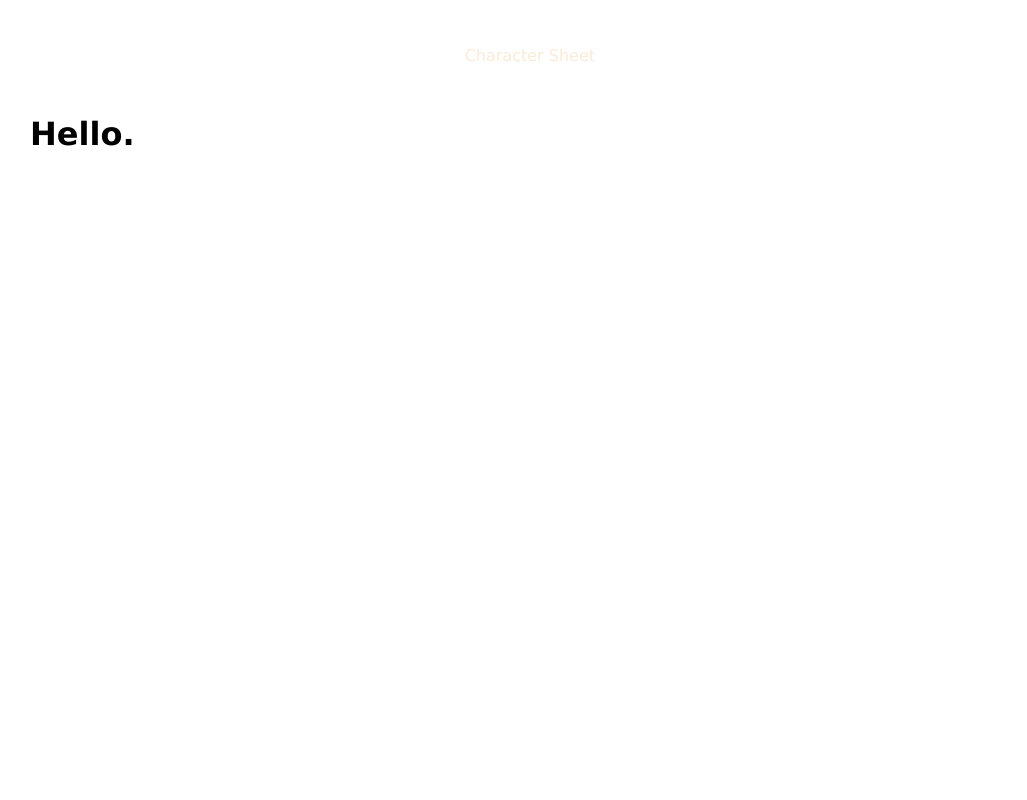
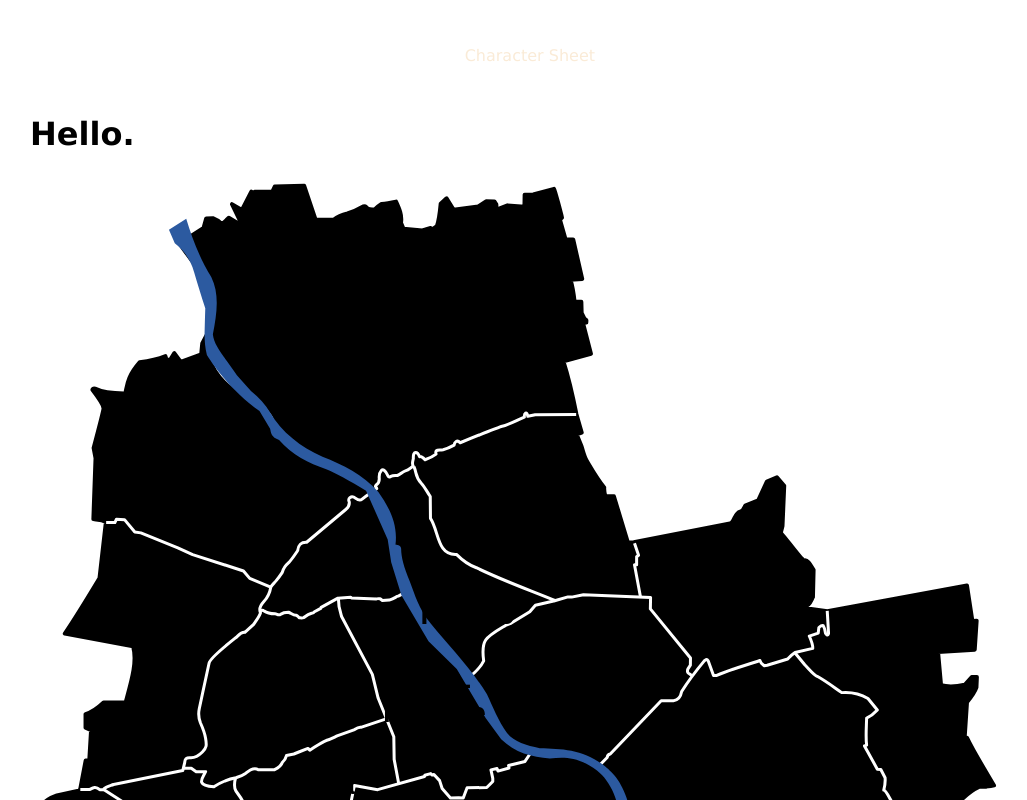
Before and after one commit to Sankti/React_Adventure, a React (Create React App) app: page / in a window 1280 px wide. Shown: the top 800 px of the page, without its empty margins (30-1057 px from the left). Built offline with nearby package versions, Linux system fonts and the light colour scheme.

Commit message:
Testing SVG compatibility

```diff
--- a/src/App.js
+++ b/src/App.js
@@ -2,6 +2,7 @@ import React from 'react';
 import './App.css'
 
 import Header from './components/header/header.component';
+import Map from './components/map/map.component';
 
 class App extends React.Component {
   constructor() {
@@ -21,6 +22,7 @@ class App extends React.Component {
       <div>
         <Header />
         <h1>Hello.</h1>
+        <Map />
       </div>
     );
   };
--- /dev/null
+++ b/src/components/map/map.component.jsx
@@ -0,0 +1,11 @@
+import React from 'react';
+
+import { ReactComponent as Logo } from '../../assets/warszawa.svg';
+
+const Map = () => (
+    <div className='map'>
+        <Logo />
+    </div>
+);
+
+export default Map;
```
Also changed, not shown: 1 other file (tests, documents, lock files or other folders).
